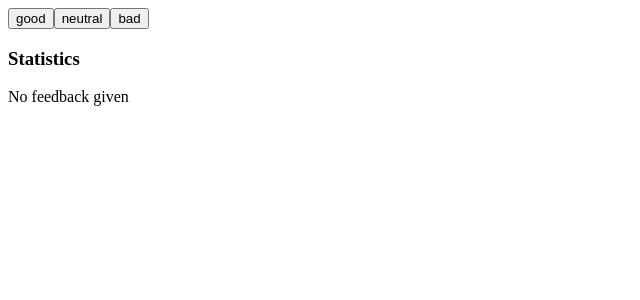
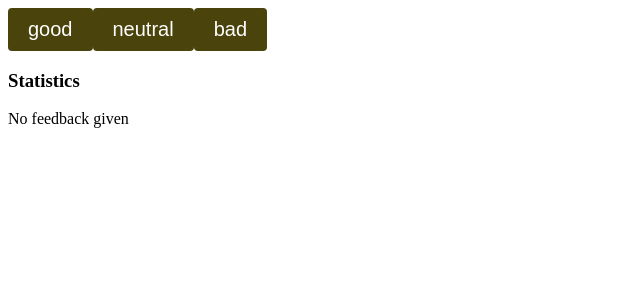
Before and after one commit to Franco16021998/lab-04, a React (Create React App) app in the folder votaciones/: page / in a window 1280 px wide. Shown: the top 300 px of the page, without its empty margins (0-640 px from the left). Built offline with nearby package versions, Linux system fonts and the light colour scheme.

Commit message:
Agregando estilos

```diff
--- a/votaciones/src/Components/Button.js
+++ b/votaciones/src/Components/Button.js
@@ -2,5 +2,12 @@ import React from "react";
 
 export default function Button(props) {
   const { boton, estado } = props;
-  return <button onClick={boton}>{estado}</button>;
+  return <button style={{
+    padding: "10px 20px",
+    border: "none",
+    borderRadius: "4px",
+    background: "#4a430b",
+    color: "#ffffff",
+    fontSize: 20
+  }}onClick={boton}>{estado}</button>;
 }
--- a/votaciones/src/Components/Statistic.js
+++ b/votaciones/src/Components/Statistic.js
@@ -4,7 +4,7 @@ export default function Statistic(props) {
   const { estado, valor } = props;
   return (
     <div>
-      <p>
+      <p style={{fontFamily:"monospace", fontSize:15}} >
         {estado} {valor}
       </p>
     </div>
```
